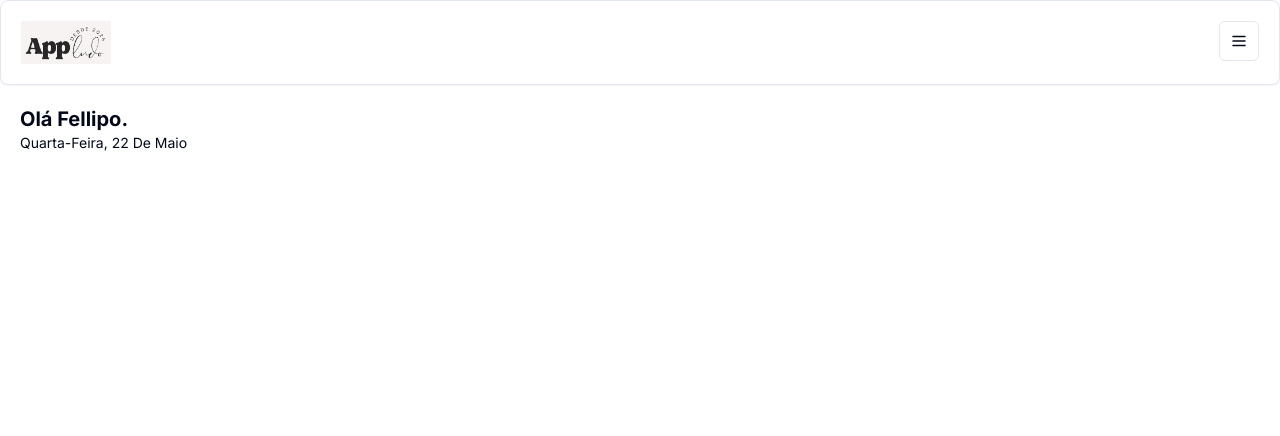
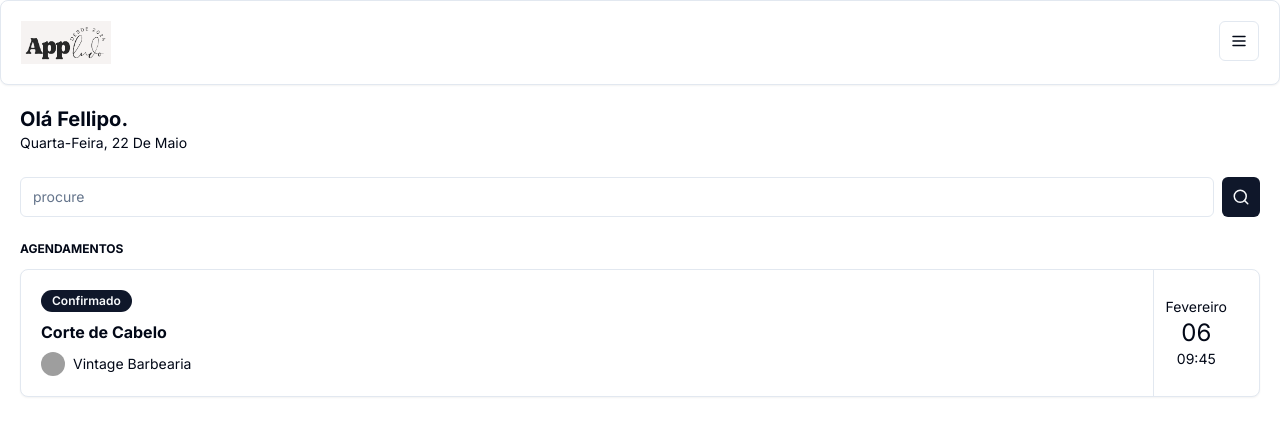
Before and after one commit to hfellipo/Appludo, a Next.js app: page / in a window 1280 px wide. Shown: the top 436 px of the page. Built offline with nearby package versions, Linux system fonts and the light colour scheme; grey boxes are pictures that could not be loaded.

Commit message:
Feat: add initial booking component

```diff
--- a/app/(home)/_components/search.tsx
+++ b/app/(home)/_components/search.tsx
@@ -7,8 +7,8 @@
 
 const Search = () => {
     return (
-        <div className="flex itens-center">
-            <Input/>
+        <div className="flex itens-center gap-2">
+            <Input placeholder="procure"/>
             <Button variant="default" size="icon">
                 <SearchIcon size={18}/>
             </Button>
--- a/app/(home)/page.tsx
+++ b/app/(home)/page.tsx
@@ -2,6 +2,8 @@
 import Image from "next/image";
 import Header from "../_components/header";
 import { ptBR } from "date-fns/locale";
+import Search from "./_components/search";
+import BookingItem from "../_components/booking-item";
 
 export default function Home() {
   return (
@@ -13,6 +15,13 @@
         locale: ptBR,
         })}</p>
       </div>
+      <div className="px-5 mt-6">
+        <Search/>
+      </div>
+      <div className="px-5 mt-6">
+        <h2 className="text-xs uppercase font-bold mb-3">Agendamentos</h2>
+        <BookingItem/>
+      </div>
     </div>
   );
 }
--- /dev/null
+++ b/app/_components/booking-item.tsx
@@ -0,0 +1,33 @@
+import { Avatar, AvatarFallback, AvatarImage } from "./ui/avatar";
+import { Badge } from "./ui/badge";
+import { Card, CardContent } from "./ui/card";
+
+const BookingItem = () => {
+    return (
+        <Card>
+            <CardContent className="p-5 flex justify-between py-0">
+                <div className="flex flex-col gap-2 py-5">
+                    <Badge className="w-fit">Confirmado</Badge>
+                    <h2 className="font-bold">Corte de Cabelo</h2>
+                    <div className="flex items-center gap-2">
+                        <Avatar className="w-6 h-6">
+                            <AvatarImage src="https://utfs.io/f/0ddfbd26-a424-43a0-aaf3-c3f1dc6be6d1-1kgxo7.png" />
+
+                            <AvatarFallback>A</AvatarFallback>
+                        </Avatar>
+
+                        <h3 className="text-sm">Vintage Barbearia</h3>
+                    </div>
+                </div>
+                <div className="flex flex-col items-center justify-center px-3 border-l border-solid">
+                    <p className="text-sm">Fevereiro</p>
+                    <p className="text-2xl">06</p>
+                    <p className="text-sm">09:45</p>
+
+                </div>
+            </CardContent>
+        </Card>
+     );
+}
+
+export default BookingItem;
--- /dev/null
+++ b/app/_components/ui/avatar.tsx
@@ -0,0 +1,50 @@
+"use client"
+
+import * as React from "react"
+import * as AvatarPrimitive from "@radix-ui/react-avatar"
+
+import { cn } from "@/app/_lib/utils"
+
+const Avatar = React.forwardRef<
+  React.ElementRef<typeof AvatarPrimitive.Root>,
+  React.ComponentPropsWithoutRef<typeof AvatarPrimitive.Root>
+>(({ className, ...props }, ref) => (
+  <AvatarPrimitive.Root
+    ref={ref}
+    className={cn(
+      "relative flex h-10 w-10 shrink-0 overflow-hidden rounded-full",
+      className
+    )}
+    {...props}
+  />
+))
+Avatar.displayName = AvatarPrimitive.Root.displayName
+
+const AvatarImage = React.forwardRef<
+  React.ElementRef<typeof AvatarPrimitive.Image>,
+  React.ComponentPropsWithoutRef<typeof AvatarPrimitive.Image>
+>(({ className, ...props }, ref) => (
+  <AvatarPrimitive.Image
+    ref={ref}
+    className={cn("aspect-square h-full w-full", className)}
+    {...props}
+  />
+))
+AvatarImage.displayName = AvatarPrimitive.Image.displayName
+
+const AvatarFallback = React.forwardRef<
+  React.ElementRef<typeof AvatarPrimitive.Fallback>,
+  React.ComponentPropsWithoutRef<typeof AvatarPrimitive.Fallback>
+>(({ className, ...props }, ref) => (
+  <AvatarPrimitive.Fallback
+    ref={ref}
+    className={cn(
+      "flex h-full w-full items-center justify-center rounded-full bg-muted",
+      className
+    )}
+    {...props}
+  />
+))
+AvatarFallback.displayName = AvatarPrimitive.Fallback.displayName
+
+export { Avatar, AvatarImage, AvatarFallback }
--- /dev/null
+++ b/app/_components/ui/badge.tsx
@@ -0,0 +1,36 @@
+import * as React from "react"
+import { cva, type VariantProps } from "class-variance-authority"
+
+import { cn } from "@/app/_lib/utils"
+
+const badgeVariants = cva(
+  "inline-flex items-center rounded-full border px-2.5 py-0.5 text-xs font-semibold transition-colors focus:outline-none focus:ring-2 focus:ring-ring focus:ring-offset-2",
+  {
+    variants: {
+      variant: {
+        default:
+          "border-transparent bg-primary text-primary-foreground hover:bg-primary/80",
+        secondary:
+          "border-transparent bg-secondary text-secondary-foreground hover:bg-secondary/80",
+        destructive:
+          "border-transparent bg-destructive text-destructive-foreground hover:bg-destructive/80",
+        outline: "text-foreground",
+      },
+    },
+    defaultVariants: {
+      variant: "default",
+    },
+  }
+)
+
+export interface BadgeProps
+  extends React.HTMLAttributes<HTMLDivElement>,
+    VariantProps<typeof badgeVariants> {}
+
+function Badge({ className, variant, ...props }: BadgeProps) {
+  return (
+    <div className={cn(badgeVariants({ variant }), className)} {...props} />
+  )
+}
+
+export { Badge, badgeVariants }
--- a/next.config.mjs
+++ b/next.config.mjs
@@ -1,4 +1,6 @@
 /** @type {import('next').NextConfig} */
-const nextConfig = {};
+const nextConfig = {
+
+};
 
 export default nextConfig;
--- a/package.json
+++ b/package.json
@@ -10,6 +10,7 @@
   },
   "dependencies": {
     "@prisma/client": "^5.14.0",
+    "@radix-ui/react-avatar": "^1.0.4",
     "@radix-ui/react-slot": "^1.0.2",
     "class-variance-authority": "^0.7.0",
     "clsx": "^2.1.1",
```
Also changed, not shown: 1 other file (tests, documents, lock files or other folders).
